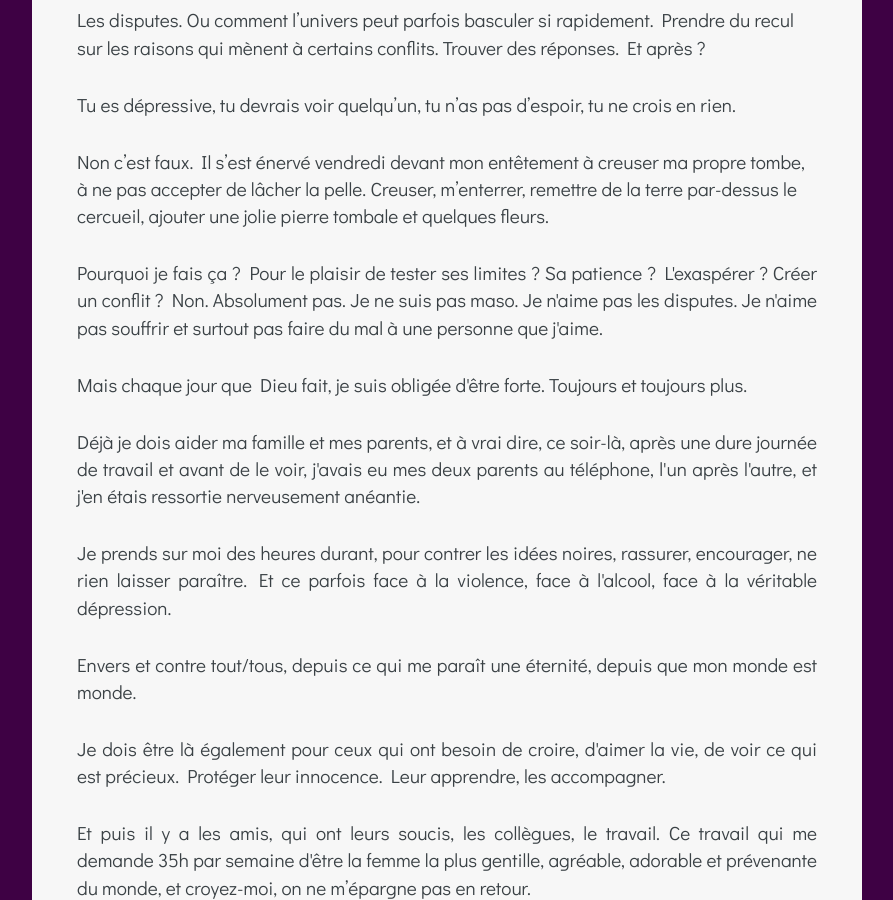
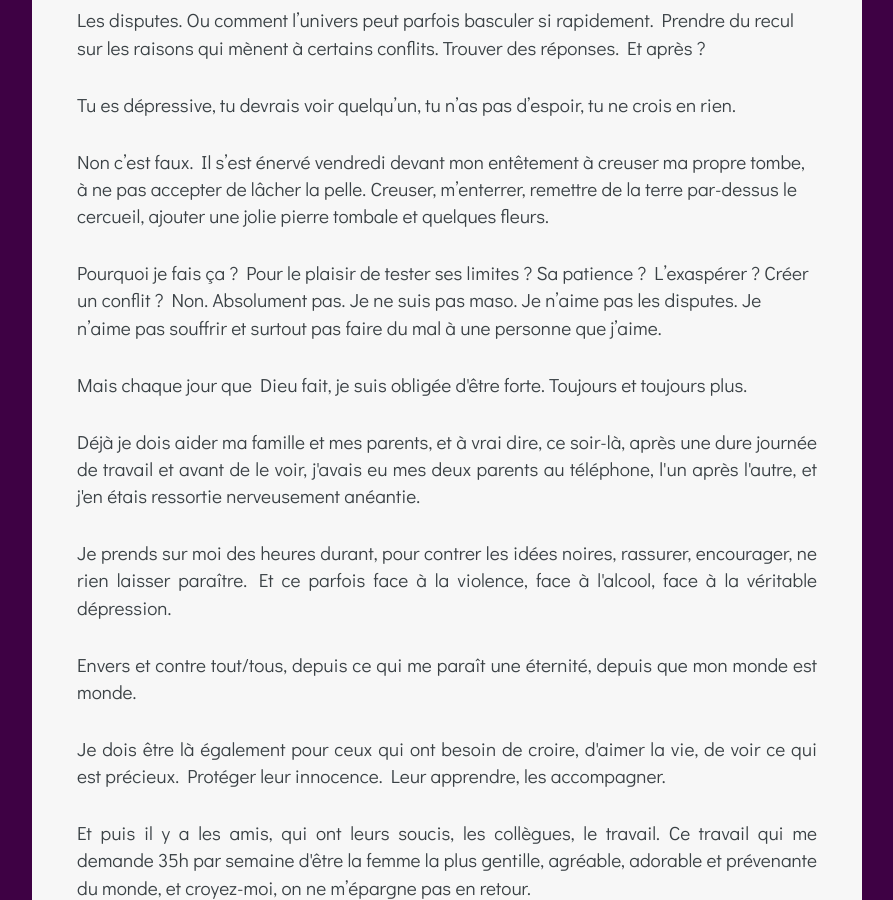
Before and after one commit to zinzoline/zinzoline.github.io, a Jekyll site: the page built from _posts/2012-12-12-laisse-moi-creuser.markdown, in a window 1280 px wide and 900 px high, scrolled down 1025 px. Shown: the whole window, without its empty margins (193-1086 px from the left). Built offline with Jekyll 4.4.1, drawn with Linux system fonts in a browser that asks for light colours; nearby versions of some CDN libraries; comment, search, counter and statistics services are not loaded.

Commit message:
Update _posts/2012-12-12-laisse-moi-creuser.markdown

```diff
--- a/_posts/2012-12-12-laisse-moi-creuser.markdown
+++ b/_posts/2012-12-12-laisse-moi-creuser.markdown
@@ -26,7 +26,8 @@ Tu es dépressive, tu devrais voir quelqu'un, tu n'as pas d'espoir, tu ne crois
 
 Non c'est faux. Il s'est énervé vendredi devant mon entêtement à creuser ma propre tombe, à ne pas accepter de lâcher la pelle. Creuser, m'enterrer, remettre de la terre par-dessus le cercueil, ajouter une jolie pierre tombale et quelques fleurs.
 
-<p style="text-align: justify;">Pourquoi je fais ça ? Pour le plaisir de tester ses limites ? Sa patience ? L'exaspérer ? Créer un conflit ? Non. Absolument pas. Je ne suis pas maso. Je n'aime pas les disputes. Je n'aime pas souffrir et surtout pas faire du mal à une personne que j'aime.</p>
+Pourquoi je fais ça ? Pour le plaisir de tester ses limites ? Sa patience ? L'exaspérer ? Créer un conflit ? Non. Absolument pas. Je ne suis pas maso. Je n'aime pas les disputes. Je n'aime pas souffrir et surtout pas faire du mal à une personne que j'aime.
+
 <p style="text-align: justify;">Mais chaque jour que Dieu fait, je suis obligée d'être forte. Toujours et toujours plus.</p>
 <p style="text-align: justify;">Déjà je dois aider ma famille et mes parents, et à vrai dire, ce soir-là, après une dure journée de travail et avant de le voir, j'avais eu mes deux parents au téléphone, l'un après l'autre, et j'en étais ressortie nerveusement anéantie.</p>
 <p style="text-align: justify;">Je prends sur moi des heures durant, pour contrer les idées noires, rassurer, encourager, ne rien laisser paraître. Et ce parfois face à la violence, face à l'alcool, face à la véritable dépression.</p>
```
